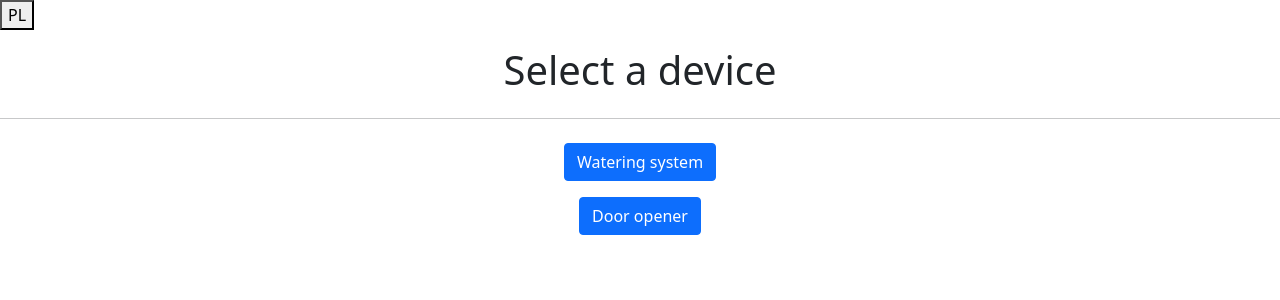
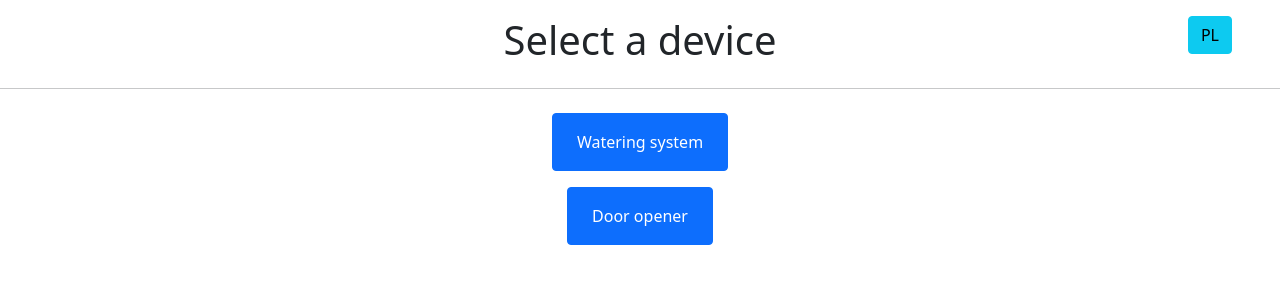
Before and after one commit to iBoradyn/raspberry_mini_smart_home, a Django app: page / in a window 1280 px wide. Shown: the top 300 px of the page. Run offline with Django 4.2, Linux system fonts and the light colour scheme; the visitor is signed in with stand-in values (Sample User, id 1); some libraries are stand-ins or nearby versions.

Commit message:
FE changes

```diff
--- a/templates/base.html
+++ b/templates/base.html
@@ -12,14 +12,15 @@
   {% block extra_css %}{% endblock %}
 </head>
 <body>
-  <form action="{% url 'set_language' %}" method="post">
+  <form class="position-absolute top-25 end-0 pe-5" action="{% url 'set_language' %}" method="post">
     {% csrf_token %}
     {% get_current_language as LANGUAGE_CODE %}
     {% if LANGUAGE_CODE == 'en' %}
       {% language 'pl' %}
         <button type="submit"
                 name="language"
-                value="pl">
+                value="pl"
+                class="btn btn-info">
           PL
         </button>
       {% endlanguage %}
@@ -27,7 +28,8 @@
       {% language 'en' %}
         <button type="submit"
                 name="language"
-                value="en">
+                value="en"
+                class="btn btn-info">
           EN
         </button>
       {% endlanguage %}
--- a/templates/core/index.html
+++ b/templates/core/index.html
@@ -11,12 +11,12 @@
 
   <div class="container text-center">
     <div>
-      <a class="btn btn-primary" href="{% url 'watering_system:index' %}">
+      <a class="btn btn-primary py-3 px-4" href="{% url 'watering_system:index' %}">
         {% trans 'Watering system' %}
       </a>
     </div>
     <div>
-      <a class="btn btn-primary mt-3" href="{% url 'door_opener:index' %}">
+      <a class="btn btn-primary mt-3 py-3 px-4" href="{% url 'door_opener:index' %}">
         {% trans 'Door opener' %}
       </a>
     </div>
```
